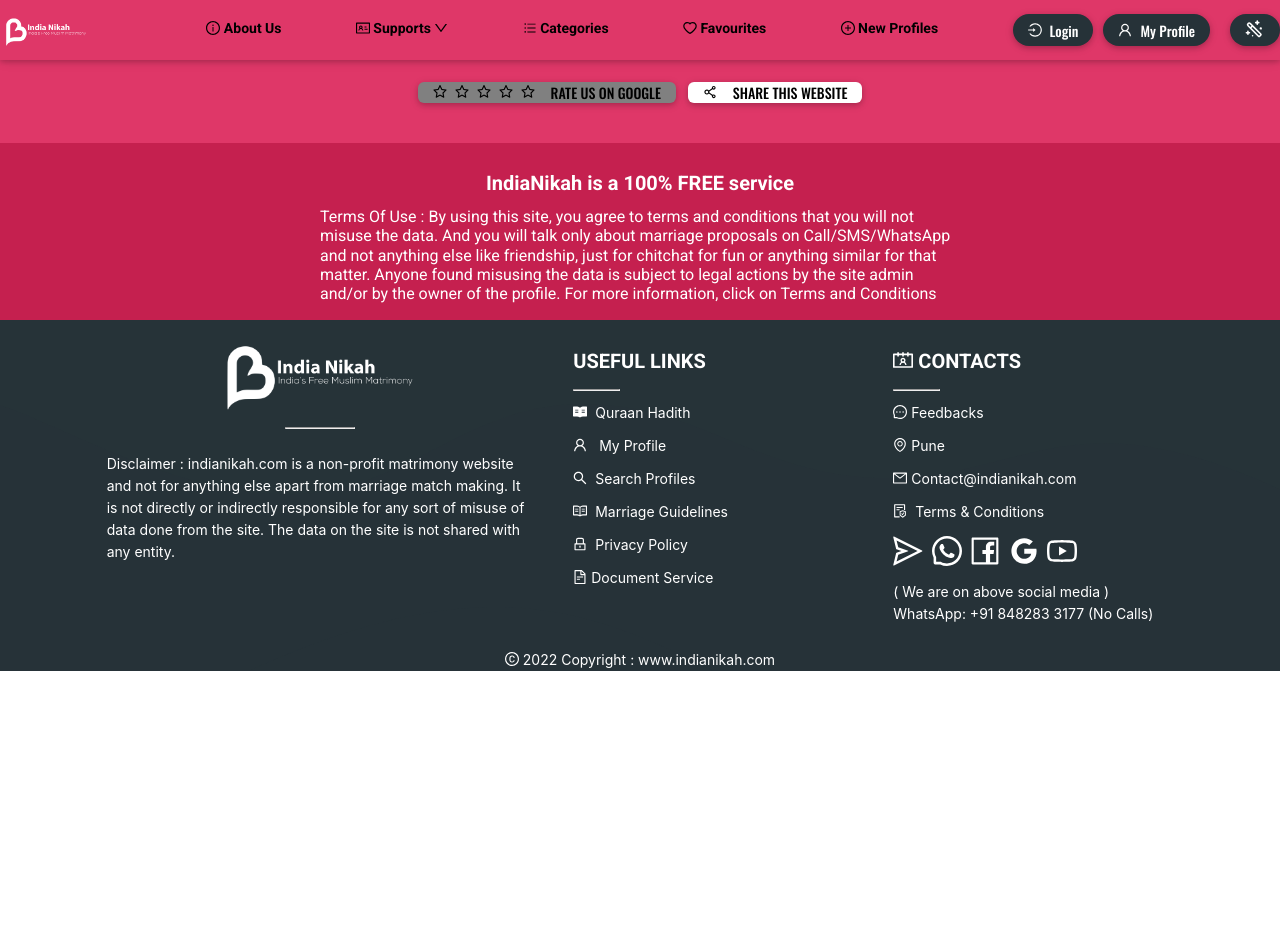
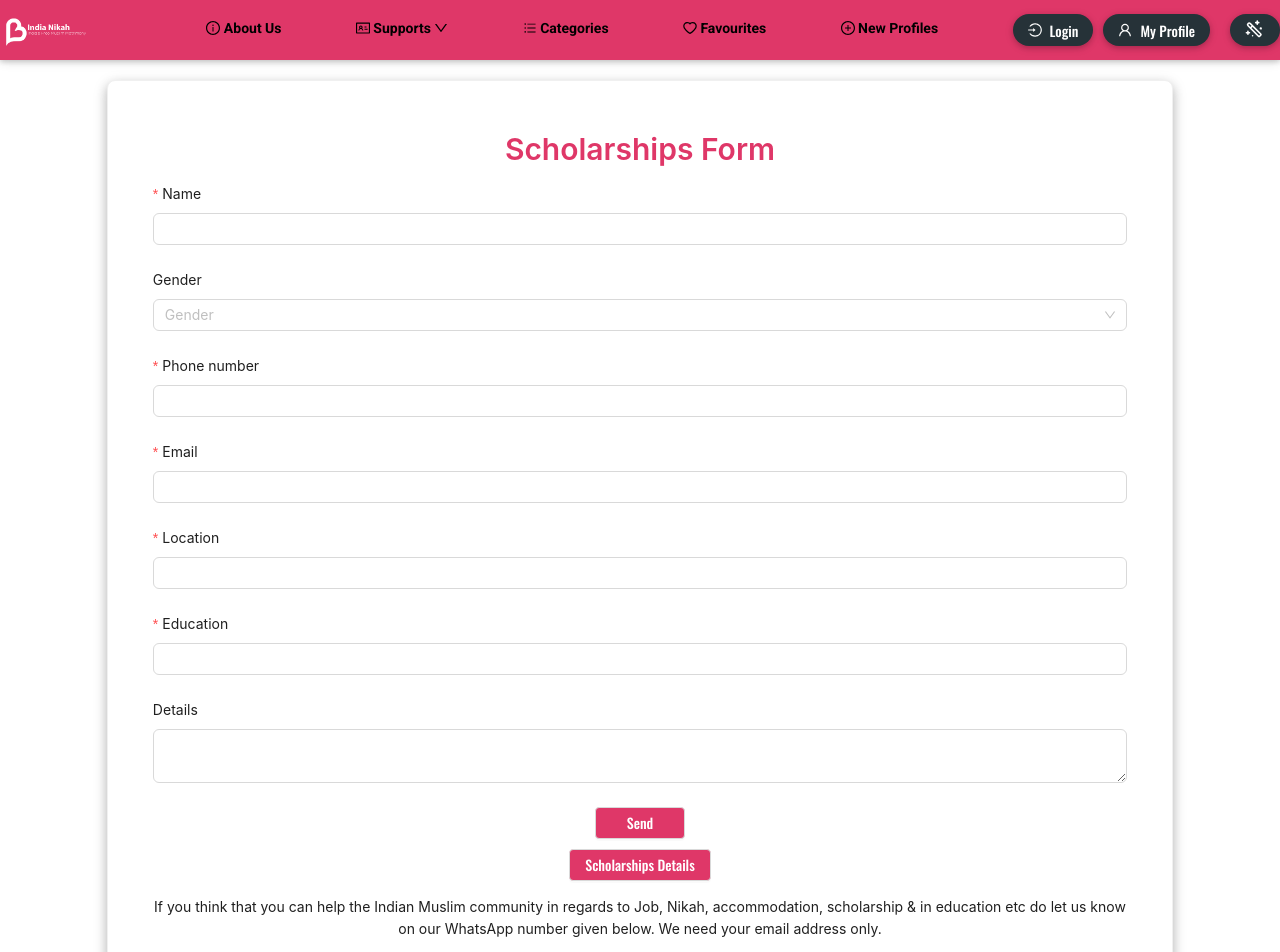
Before and after one commit to MohammadMustafaJamadar/indianNikah, a React (Create React App) app: page /scholarship in a window 1280 px wide. Shown: the top 952 px of the page. Before the commit the page ends 800 px from the top, so only its background shows below. Built offline with nearby package versions, Linux system fonts and the light colour scheme; no server answers; a web font is replaced by a local one.

Commit message:
reCAPTCHA implemented

```diff
--- a/package.json
+++ b/package.json
@@ -9,6 +9,7 @@
     "react": "^18.2.0",
     "react-dom": "^18.2.0",
     "react-fast-marquee": "^1.3.5",
+    "react-google-recaptcha": "^2.1.0",
     "react-router-dom": "^6.8.1",
     "react-scripts": "5.0.1",
     "styled-components": "^5.3.6",
--- a/src/App.js
+++ b/src/App.js
@@ -12,15 +12,18 @@ import SearchPage from "./Components/search Components/SearchPage";
 import CategoriesPage from "./Components/Categories Component/CategoriesPage";
 import QuranAndHadith from "./Components/Pages/QuranAndHadith";
 import axios from "axios";
+import JobSupport from "./Components/Pages/JobSupport";
+import ScholarshipsSupport from "./Components/Pages/ScholarshipsSupport";
+import ScholarshipsDetails from "./Components/Pages/ScholarshipsDetails";
 
-const fetchUserData = async() => {
-  const url = `https://www.indianikah.com/profiles/api/list/`
+const fetchUserData = async () => {
+  const url = `https://www.indianikah.com/profiles/api/list/`;
   try {
-    return await axios.get(url)
+    return await axios.get(url);
   } catch (error) {
-    if(error) throw error;
+    if (error) throw error;
   }
-}
+};
 
 function App() {
   const [colors, setColors] = useState({
@@ -32,8 +35,8 @@ function App() {
   useEffect(() => {
     fetchUserData()
       .then(async (res) => {
-       const userInfo =  await res.data
-       console.log(userInfo);
+        const userInfo = await res.data;
+        console.log(userInfo);
       })
       .catch((err) => {
         if (err) throw err;
@@ -70,7 +73,22 @@ function App() {
             element={<CategoriesPage darkMode={colors.darkMode} />}
             path="/profiles/profile-categories"
           ></Route>
-          <Route element={<QuranAndHadith darkMode={colors.darkMode} />} path="/quraan-hadith"></Route>
+          <Route
+            element={<QuranAndHadith darkMode={colors.darkMode} />}
+            path="/quraan-hadith"
+          ></Route>
+          <Route
+            element={<JobSupport darkMode={colors.darkMode} />}
+            path="jobsupport"
+          ></Route>
+          <Route
+            element={<ScholarshipsSupport darkMode={colors.darkMode} />}
+            path="scholarship"
+          ></Route>
+          <Route
+            path="scholarship/details"
+            element={<ScholarshipsDetails />}
+          ></Route>
         </Routes>
         <ScrollTopButton darkMode={colors.darkMode} colors={colors} />
         <FooterComponent darkMode={colors.darkMode} colors={colors} />
--- /dev/null
+++ b/src/Components/Pages/ScholarshipsDetails.jsx
@@ -0,0 +1,26 @@
+import { Col, Row } from "antd";
+import React from "react";
+
+export default function ScholarshipsDetails() {
+  return (
+    <div style={{ marginTop: "60px" }}>
+      <div>
+        <Row justify="center">
+          <Col
+            sm={22}
+            xs={22}
+            md={20}
+            lg={18}
+            xl={18}
+            xxl={18}
+
+          >
+            <Row>
+              <Col></Col>
+            </Row>
+          </Col>
+        </Row>
+      </div>
+    </div>
+  );
+}
--- /dev/null
+++ b/src/Components/Pages/ScholarshipsSupport.jsx
@@ -0,0 +1,167 @@
+import { Button, Col, Form, Input, Row, Select } from "antd";
+import React from "react";
+
+import { Card } from "antd";
+import { selectGenderList } from "../../utils/searchFliter";
+import TextArea from "antd/es/input/TextArea";
+import "../../css/scholarshipsupport.css";
+import Title from "antd/es/typography/Title";
+import { useState } from "react";
+import { useNavigate } from "react-router-dom";
+
+function ScholarshipsSupport() {
+  const [scholarshipsSupport, setScholarshipsSupport] = useState({
+    name: "",
+    phoneNumber: "",
+    email: "",
+    location: "",
+    education: "",
+    gender: "",
+    details: "",
+  });
+   const navigateuser = useNavigate()
+  const changeFormData = (e) => {
+    const { name, value } = e.target;
+
+    setScholarshipsSupport((prevFormData) => ({
+      ...prevFormData,
+      [name]: value,
+    }));
+  };
+
+  const changeGender = (value) => {
+    setScholarshipsSupport((prevFormData) => ({
+      ...prevFormData,
+      gender: value,
+    }));
+  };
+
+  const handleSend = () => {
+    console.log(scholarshipsSupport);
+    setScholarshipsSupport({});
+  };
+
+  const handleScholarshipsDetails = () => {
+    navigateuser("/scholarship/details");
+  };
+  return (
+    <div style={{ marginTop: "60px", marginBottom: "20px" }}>
+      <Row justify="center">
+        <Col xs={23} sm={23} md={22} lg={22} xl={20} xxl={20}>
+          <Card className="scholarships-support-card">
+            <Row justify="center">
+              <Col xs={23} sm={23} md={22} lg={22} xl={20} xxl={20}>
+                <Title
+                  style={{ textAlign: "center", color: "#df3768" }}
+                  level={2}
+                >
+                  Scholarships Form
+                </Title>
+              </Col>
+              <Col xs={23} sm={23} md={23} lg={23} xl={23} xxl={23}>
+                <Form layout="vertical" onFinish={handleSend}>
+                  <Form.Item required={true} label="Name">
+                    <Input
+                      required={true}
+                      name="name"
+                      onChange={changeFormData}
+                      value={scholarshipsSupport.name}
+                    ></Input>
+                  </Form.Item>
+
+                  <Form.Item label="Gender" name="gender">
+                    <Select
+                      required={true}
+                      placeholder="Gender"
+                      onChange={changeGender}
+                      options={selectGenderList}
+                    />
+
+                  </Form.Item>
+                  <Form.Item label="Phone number" required={true}>
+                    <Input
+                      required={true}
+                      name="phoneNumber"
+                      onChange={changeFormData}
+                      value={scholarshipsSupport.phoneNumber}
+                    ></Input>
+                  </Form.Item>
+
+                  <Form.Item label="Email" required={true}>
+                    <Input
+                      required={true}
+                      name="email"
+                      onChange={changeFormData}
+                      value={scholarshipsSupport.email}
+                      type="email"
+                    ></Input>
+                  </Form.Item>
+                  <Form.Item label="Location" required={true}>
+                    <Input
+                      required={true}
+                      name="location"
+                      onChange={changeFormData}
+                      value={scholarshipsSupport.location}
+                    ></Input>
+                  </Form.Item>
+
+                  <Form.Item label="Education" required={true}>
+                    <Input
+                      required={true}
+                      name="education"
+                      onChange={changeFormData}
+                      value={scholarshipsSupport.education}
+                    ></Input>
+                  </Form.Item>
+
+                  <Form.Item label="Details">
+                    <TextArea
+                      name="details"
+                      onChange={changeFormData}
+                      value={scholarshipsSupport.details}
+                    ></TextArea>
+                  </Form.Item>
+                  <center>
+                    <Button
+                      htmlType="submit"
+                      size="medium"
+                      className="scholarships-Support-Send-btn"
+                    >
+                      Send
+                    </Button>
+                  </center>
+                  <center>
+                    <Button
+                      onClick={handleScholarshipsDetails}
+                      style={{ marginTop: "10px" }}
+                      size="medium"
+                      className="scholarships-Support-Send-btn"
+                    >
+                      Scholarships Details
+                    </Button>
+                  </center>
+                </Form>
+              </Col>
+              <Col
+                style={{ marginTop: "15px", textAlign: "center" }}
+                xs={23}
+                sm={23}
+                md={23}
+                lg={23}
+                xl={23}
+                xxl={23}
+              >
+                If you think that you can help the Indian Muslim community in
+                regards to Job, Nikah, accommodation, scholarship & in education
+                etc do let us know on our WhatsApp number given below. We need
+                your email address only.
+              </Col>
+            </Row>
+          </Card>
+        </Col>
+      </Row>
+    </div>
+  );
+}
+
+export default ScholarshipsSupport;
--- a/src/Components/Pages/UserProfilePage.jsx
+++ b/src/Components/Pages/UserProfilePage.jsx
@@ -1,5 +1,6 @@
 import React, { useState } from "react";
 import "../../css/userProfilePage.css";
+import ReCAPTCHA from "react-google-recaptcha";
 import { Button, Card, Checkbox, Col, Modal, Row, Typography } from "antd";
 import {
   DownloadOutlined,
@@ -22,6 +23,7 @@ export default function UserProfilePage(props) {
   const { darkMode, colors } = props;
   const [modalOpen, setModalOpen] = useState(false);
   const [checkbox, setCheckBox] = useState();
+  const [disabledCheckBox,setDisabledCheckBox]=useState(true)
   const styles = {
     backGroundColor: {
       backgroundColor: darkMode ? "#16395A" : "white",
@@ -64,6 +66,12 @@ export default function UserProfilePage(props) {
   const handleCheckBox = (e) => {
     setCheckBox(e.target.checked);
   };
+
+  const changeReChaptcha = (value)=>{
+    if(value){
+setDisabledCheckBox(false)
+    }
+  }
   return (
     <div style={styles.backGroundColor}>
       <div>
@@ -432,10 +440,21 @@ export default function UserProfilePage(props) {
                         defaultChecked={false}
                         onChange={handleCheckBox}
                         checked={checkbox}
+                        disabled={disabledCheckBox}
                       >
                         I agree to follow all above,मैं ऊपर की सभी बातों पर अमल
                         करूंगा
                       </Checkbox>
+                    </Col>
+                  </Row>
+                  <Row justify="start">
+                    <Col xs={24} sm={24} md={24} lg={24} xl={24} xxl={24}>
+                      {" "}
+                      <ReCAPTCHA
+                        size="compact"
+                        sitekey="6Le2I_YkAAAAAO5hWVC5MJVrmTHfrKqpgOD-r5n9"
+                        onChange={changeReChaptcha}
+                      />
                     </Col>
                   </Row>
                 </Modal>
--- a/src/Components/search Components/SearchPage.jsx
+++ b/src/Components/search Components/SearchPage.jsx
@@ -1,4 +1,4 @@
-import { Card, Col, Pagination, Row, Input } from "antd";
+import { Card, Col, Pagination, Row } from "antd";
 import Typography from "antd/es/typography";
 import { useEffect, useState } from "react";
 
--- /dev/null
+++ b/src/css/scholarshipsupport.css
@@ -0,0 +1,21 @@
+.scholarships-Support-Send-btn{
+    background-color:#df3768;
+    color: white;
+    font-family: Oswald;
+    min-width: 90px;
+    border-radius: 0.25rem;
+    border-width: 1px !important;
+
+
+}
+
+.scholarships-Support-Send-btn:hover{
+    background-color: #3b40b5 !important;
+    color: white !important;
+    box-shadow: 0 5px 11px 0 rgb(0 0 0 / 18%), 0 4px 15px 0 rgb(0 0 0 / 15%);
+}
+
+.scholarships-support-card{
+    margin-top: 20px;
+    box-shadow: 0 5px 11px 0 rgb(0 0 0 / 18%), 0 4px 15px 0 rgb(0 0 0 / 15%);
+}
--- a/src/css/userProfilePage.css
+++ b/src/css/userProfilePage.css
@@ -57,7 +57,7 @@
   align-self: flex-end;
 }
 
-@media (max-width: 600px) {
+@media (max-width: 768px) {
   .preview-user {
     flex-direction: column;
   }
```
Also changed, not shown: 1 other file (tests, documents, lock files or other folders).
